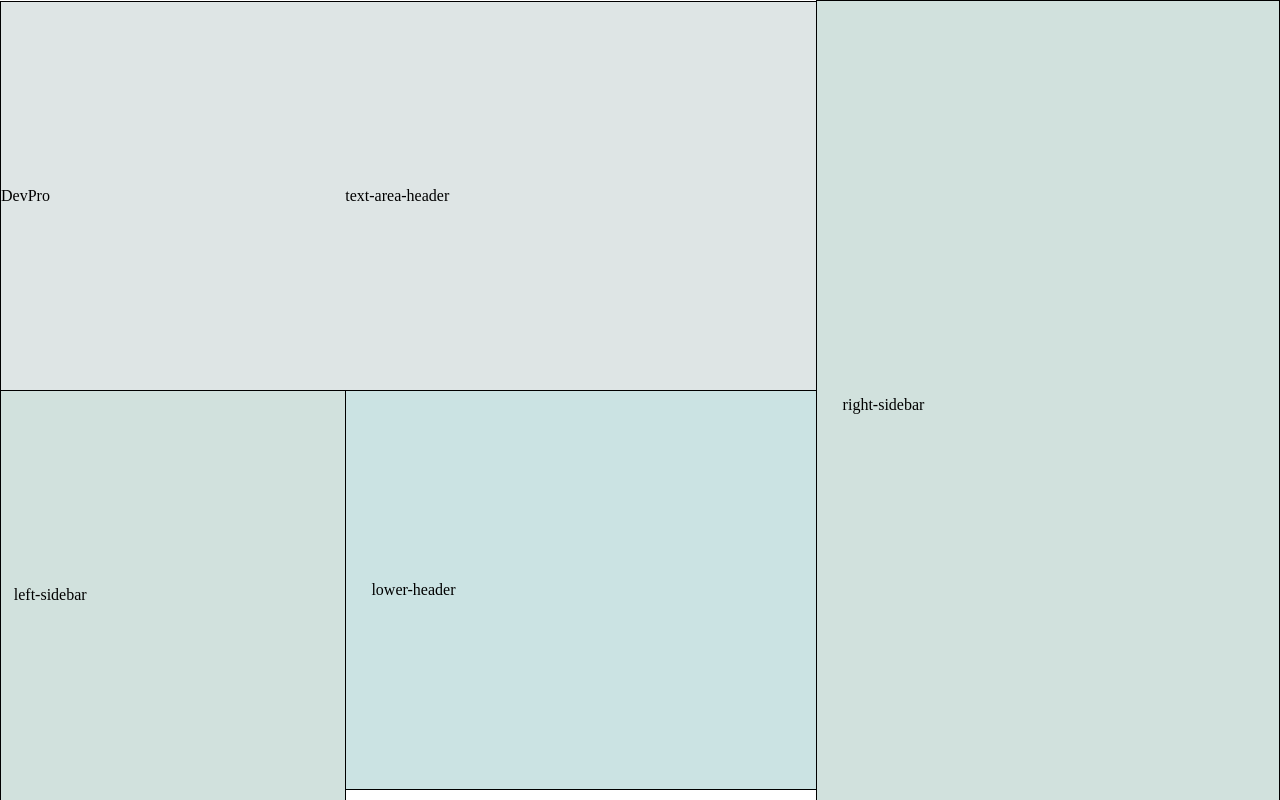
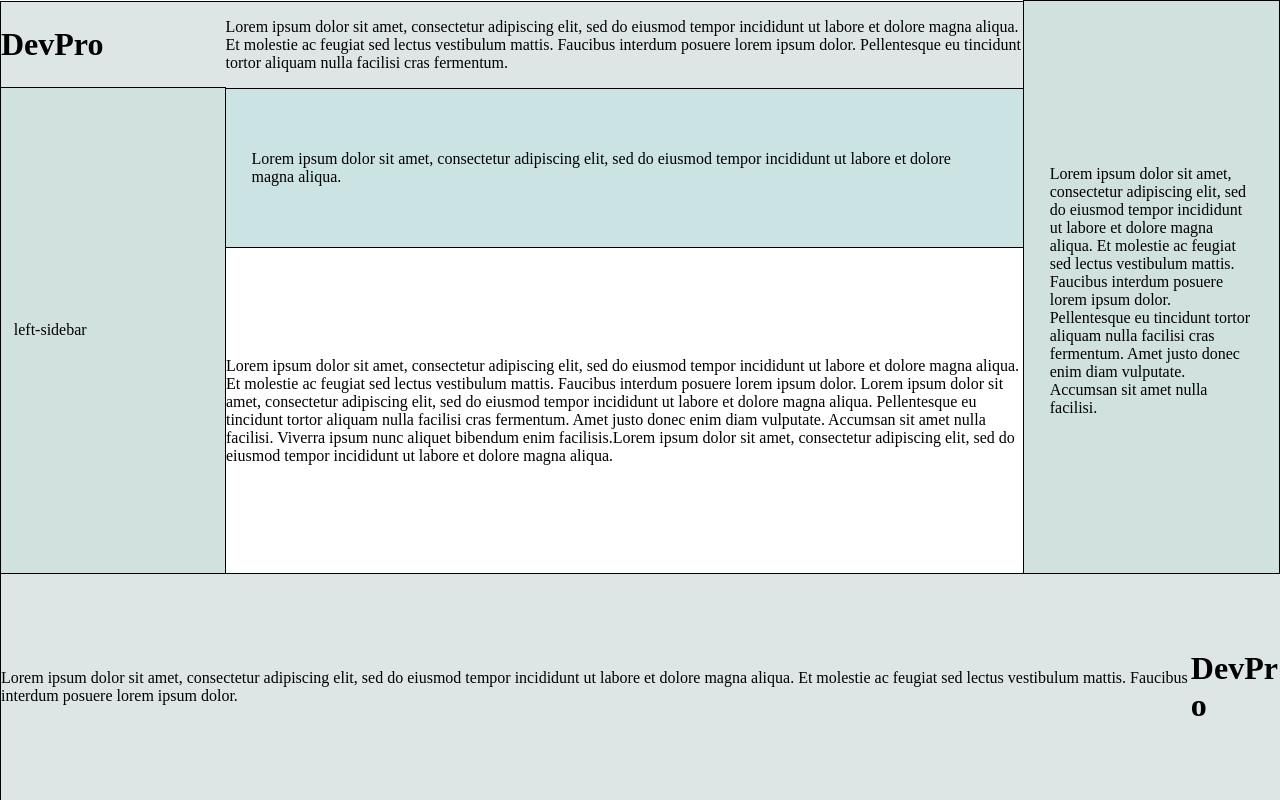
Before and after one commit to youn1on/Web-Labs, a plain HTML site: page Lab2/Table/Table.html in a window 1280 px wide. Drawn offline with Linux system fonts and the light colour scheme.

Commit message:
height fixed

```diff
--- a/Lab2/Table/Table.html
+++ b/Lab2/Table/Table.html
@@ -6,44 +6,86 @@
     <link rel="stylesheet" href="styles.css">
 </head>
 <body>
-    <table>
+<table class = "layout">
+    <tr>
+        <td>
+        <table class = "main">
             <tr>
                 <td class="top-part">
-                <table>
+                    <table class = "main">
                         <tr>
-                        <td class = "left-central-part">
-                            <table>
+                            <td>
+                                <table class = "left-central-part">
                                     <tr class = "header">
-                                    <td class = "inserted-block-header">DevPro</td>
-                                    <td class = "text-area-header">text-area-header</td>
+                                        <td class = "inserted-block-header"><h1>DevPro</h1></td>
+                                        <td class = "text-area-header">
+                                            <p>Lorem ipsum dolor sit amet, consectetur adipiscing elit,
+                                                sed do eiusmod tempor incididunt ut labore et dolore magna aliqua.
+                                                Et molestie ac feugiat sed lectus vestibulum mattis.
+                                                Faucibus interdum posuere lorem ipsum dolor.
+                                                Pellentesque eu tincidunt tortor aliquam nulla facilisi cras fermentum.</p>
+                                        </td>
                                     </tr>
                                     <tr>
                                         <td class = "left-sidebar">left-sidebar</td>
-                                    <td class = "central-part">
-                                        <table>
+                                        <td>
+                                            <table class = "central-part">
                                                 <tr>
-                                                <td class = "lower-header">lower-header</td>
+                                                    <td class = "lower-header">
+                                                        <p>Lorem ipsum dolor sit amet, consectetur adipiscing elit,
+                                                            sed do eiusmod tempor incididunt ut labore et dolore magna aliqua.</p>
+                                                    </td>
                                                 </tr>
                                                 <tr>
-                                                <td class = "center"></td>
+                                                    <td class = "center">
+                                                        <p>Lorem ipsum dolor sit amet, consectetur adipiscing elit,
+                                                            sed do eiusmod tempor incididunt ut labore et dolore magna aliqua.
+                                                            Et molestie ac feugiat sed lectus vestibulum mattis.
+                                                            Faucibus interdum posuere lorem ipsum dolor.
+                                                            Lorem ipsum dolor sit amet, consectetur adipiscing elit,
+                                                            sed do eiusmod tempor incididunt ut labore et dolore magna aliqua.
+                                                            Pellentesque eu tincidunt tortor aliquam nulla facilisi cras fermentum.
+                                                            Amet justo donec enim diam vulputate. Accumsan sit amet nulla facilisi.
+                                                            Viverra ipsum nunc aliquet bibendum enim facilisis.Lorem ipsum dolor sit amet, consectetur adipiscing elit,
+                                                            sed do eiusmod tempor incididunt ut labore et dolore magna aliqua.</p>
+                                                    </td>
                                                 </tr>
                                             </table>
                                         </td>
                                     </tr>
                                 </table>
                             </td>
-                        <td class = "right-sidebar">right-sidebar</td>
+                            <td class = "right-sidebar">
+                                <p>Lorem ipsum dolor sit amet, consectetur adipiscing elit, sed do eiusmod tempor
+                                    incididunt ut labore et dolore magna aliqua. Et molestie ac feugiat sed lectus vestibulum mattis.
+                                    Faucibus interdum posuere lorem ipsum dolor. Pellentesque eu tincidunt tortor aliquam
+                                    nulla facilisi cras fermentum. Amet justo donec enim diam vulputate.
+                                    Accumsan sit amet nulla facilisi.</p>
+                            </td>
                         </tr>
                     </table>
                 </td>
             </tr>
         </table>
-    <table>
+        </td>
+    </tr>
+    <tr>
+        <td>
+        <table class = "footer-part">
             <tr class="footer">
-          <td class = "text-area-footer">text-area-footer</td>
-          <td class = "inserted-block-footer">DevPro</td>
+                <td class = "text-area-footer">
+                    <p>Lorem ipsum dolor sit amet, consectetur adipiscing elit,
+                        sed do eiusmod tempor incididunt ut labore et dolore magna aliqua.
+                        Et molestie ac feugiat sed lectus vestibulum mattis.
+                        Faucibus interdum posuere lorem ipsum dolor.</p>
+                </td>
+                <td class = "inserted-block-footer"><h1>DevPro</h1></td>
+            </tr>
+        </table>
+        </td>
     </tr>
 </table>
 
+
 </body>
 </html>
--- a/Lab2/Table/styles.css
+++ b/Lab2/Table/styles.css
@@ -25,13 +25,17 @@ body {
     margin: 0;
 }
 
+.layout{
+    height: 100%;
+}
+
 table {
     border-collapse: collapse;
     border-spacing: 0;
     border: 0;
-    height: 100%;
     width: 100%;
 }
+
 
 table td {
     padding: 0;
@@ -39,7 +43,6 @@ table td {
 }
 
 .footer{
-    min-height: 100px;
     background-color: var(--header-footer-bg);
     border: var(--border);
     border-bottom: none;
@@ -55,10 +58,10 @@ table td {
     padding-left: 2vw;
     padding-right: 2vw;
     padding-top: 1vh;
+    width: 20%;
 }
 
 .header {
-    min-height: 100px;
     background-color: var(--header-footer-bg);
     border: var(--border);
     border-bottom: none;
@@ -74,6 +77,8 @@ table td {
     justify-content: left;
     padding-left: 1vw;
     padding-right: 1vw;
+    width: 22%;
+    height: 100%;
 }
 
 .lower-header {
@@ -86,3 +91,19 @@ table td {
     padding-left: 2vw;
     padding-right: 2vw;
 }
+
+.central-part{
+    height: 100%;
+}
+
+.main{
+    height: 100%
+}
+
+.footer-part{
+    height: 100%;
+}
+
+.left-central-part{
+    height: 100%;
+}
```
Lines whose indentation alone changed are shown as unchanged.
